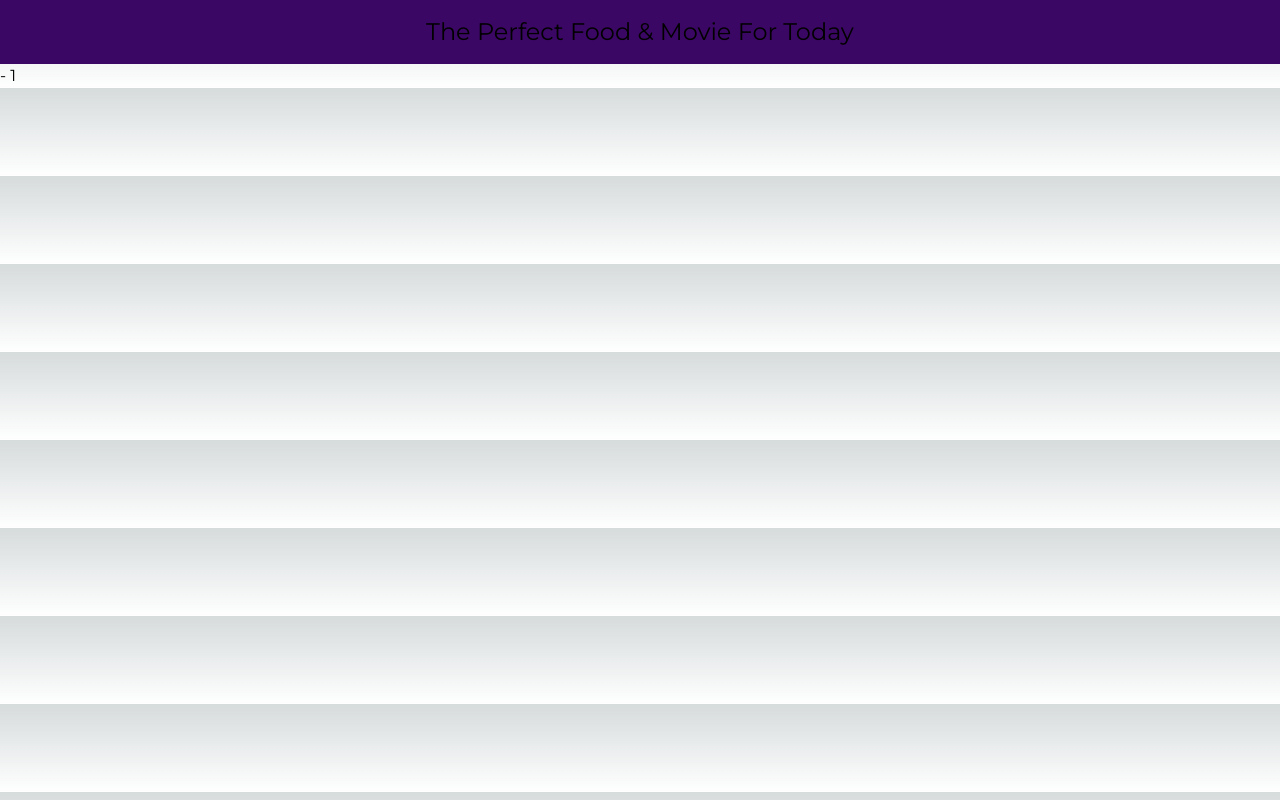
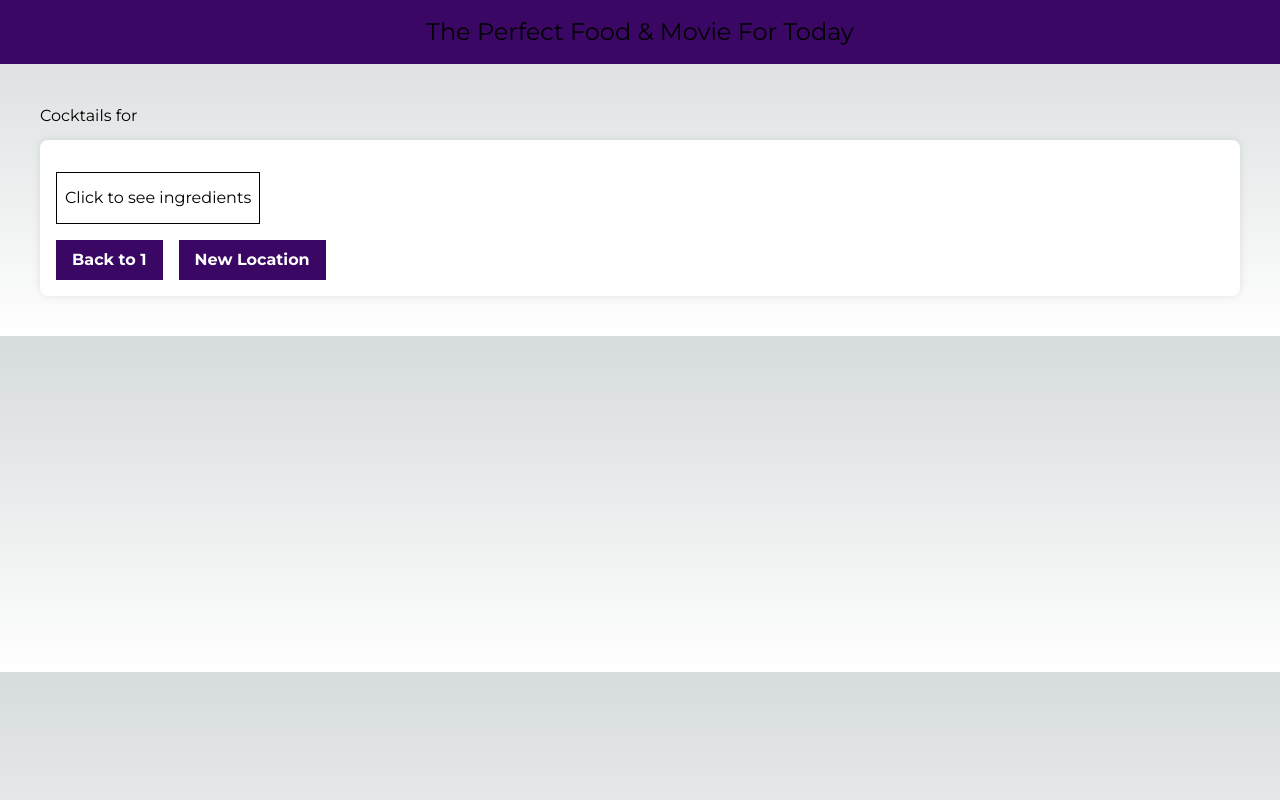
Before and after one commit to corb0140/nextjs-app, a Next.js app: page /1/drink in a window 1280 px wide. Built offline with nearby package versions, Linux system fonts and the light colour scheme; no server answers.

Commit message:
drink api, drinkcard, and link to ingredients setup and working

```diff
--- a/app/[location]/drink/page.js
+++ b/app/[location]/drink/page.js
@@ -1,15 +1,45 @@
 "use client";
+
+import { useEffect, useState } from "react";
+import DrinkCard from "../../components/DrinkCard/DrinkCard";
 
 import { useSearchParams } from "next/navigation";
 
 const page = (props) => {
   let location = decodeURIComponent(props.params.location);
+  const [drink, setDrink] = useState({});
   const searchParams = useSearchParams();
   const query = searchParams.get("main");
 
+  console.log(query);
+  console.log(location);
+
+  useEffect(() => {
+    fetch(`http://www.thecocktaildb.com/api/json/v1/1/search.php?s=snow`)
+      .then((response) => {
+        if (!response.ok) throw new Error("Failed to fetch data");
+
+        return response.json();
+      })
+      .then((data) => {
+        console.log(data);
+
+        setDrink({
+          title: data.drinks[0].strDrink,
+          id: data.drinks[0].idDrink,
+        });
+      })
+      .catch((error) => {
+        console.error(error);
+      });
+  }, [query]);
+
   return (
-    <div>
-      {query} - {location}
+    <div className="container max-w-full p-10">
+      <h2 className="pb-3">
+        Cocktails for <span className="text-teal-300">{query}</span>
+      </h2>
+      <DrinkCard drink={drink} location={location} />
     </div>
   );
 };
--- a/app/[location]/movie/page.js
+++ b/app/[location]/movie/page.js
@@ -39,6 +39,9 @@ const page = (props) => {
 
   return (
     <div className="container max-w-full p-10">
+      <h2 className="pb-3">
+        Movies for <span className="text-teal-300">{query}</span>
+      </h2>
       <MovieCard movie={movie} location={location} />
     </div>
   );
--- /dev/null
+++ b/app/api/drinkAPI/route.js
@@ -0,0 +1,5 @@
+function route() {
+  return <div></div>;
+}
+
+export default route;
--- /dev/null
+++ b/app/api/movieAPI/route.js
@@ -0,0 +1,5 @@
+function route() {
+  return <div></div>;
+}
+
+export default route;
--- a/app/api/route.js
+++ /dev/null
@@ -1,8 +0,0 @@
-// import { useRouter } from "next/navigation";
-// const router = useRouter();
-
-function route() {
-  return <div></div>;
-}
-
-export default route;
--- /dev/null
+++ b/app/api/weatherAPI/route.js
@@ -0,0 +1,5 @@
+function route() {
+  return <div></div>;
+}
+
+export default route;
--- a/app/components/DrinkCard/DrinkCard.js
+++ b/app/components/DrinkCard/DrinkCard.js
@@ -0,0 +1,44 @@
+"use client";
+
+import classes from "./drinkcard.module.css";
+
+import { useRouter } from "next/navigation";
+import Link from "next/link";
+
+const DrinkCard = ({ drink, location }) => {
+  const router = useRouter();
+
+  const back = () => {
+    router.back();
+  };
+
+  const home = () => {
+    router.push("/");
+  };
+
+  return (
+    <div className={classes.card}>
+      <h1 className={classes.heading}>{drink.title}</h1>
+
+      <Link
+        className={classes.ingredientsLink}
+        href={`https://www.thecocktaildb.com/drink/${drink.id}`}
+        target="_blank"
+      >
+        Click to see ingredients
+      </Link>
+
+      <div className={classes.buttonContainer}>
+        <button className={classes.button} onClick={back}>
+          Back to {location}
+        </button>
+
+        <button className={classes.button} onClick={home}>
+          New Location
+        </button>
+      </div>
+    </div>
+  );
+};
+
+export default DrinkCard;
--- a/app/components/DrinkCard/DrinkCard.module.css
+++ b/app/components/DrinkCard/DrinkCard.module.css
@@ -0,0 +1,52 @@
+.card {
+  display: flex;
+  flex-direction: column;
+  justify-content: center;
+  align-items: start;
+  gap: 1rem;
+  padding: 1rem;
+  border-radius: 0.5rem;
+  background-color: #fff;
+  box-shadow: 0 0 10px rgba(0, 0, 0, 0.1);
+}
+
+.heading {
+  font-size: 2.5rem;
+  font-weight: 700;
+  color: #000;
+  text-align: center;
+}
+
+.ingredientsLink {
+  color: #000;
+  border: 1px solid #000;
+  padding: 0.8rem 0.5rem;
+  cursor: pointer;
+  transition: 0.4s ease;
+}
+
+.ingredientsLink:hover {
+  background-color: #000;
+  color: #fff;
+}
+
+.buttonContainer {
+  display: flex;
+  gap: 1rem;
+}
+
+.button {
+  display: flex;
+  justify-content: center;
+  align-items: center;
+  gap: 0.5rem;
+  padding: 0.5rem 1rem;
+  border: none;
+  border-radius: 0rem;
+  background-color: rgb(59 7 100);
+  color: #fff;
+  font-size: 1rem;
+  font-weight: 700;
+  cursor: pointer;
+  transition: background-color 0.3s;
+}
```
